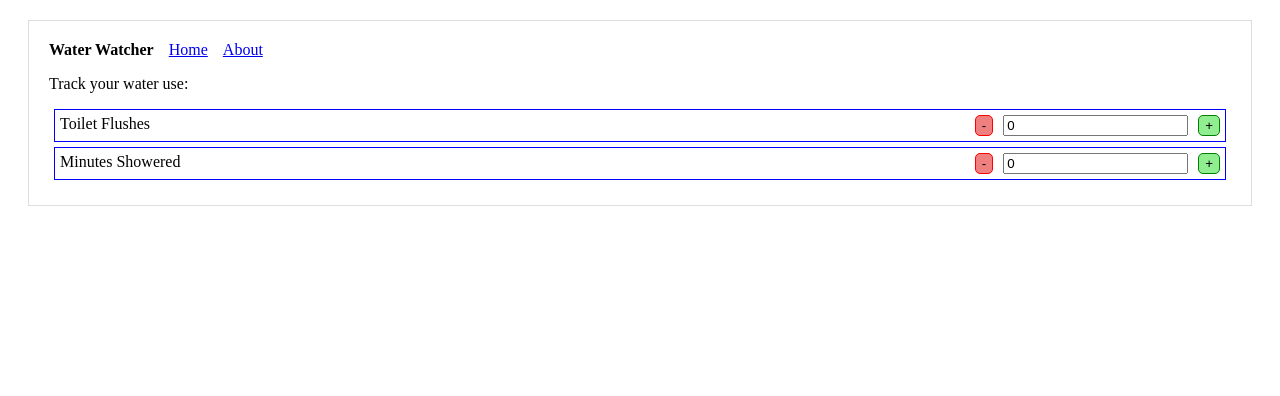
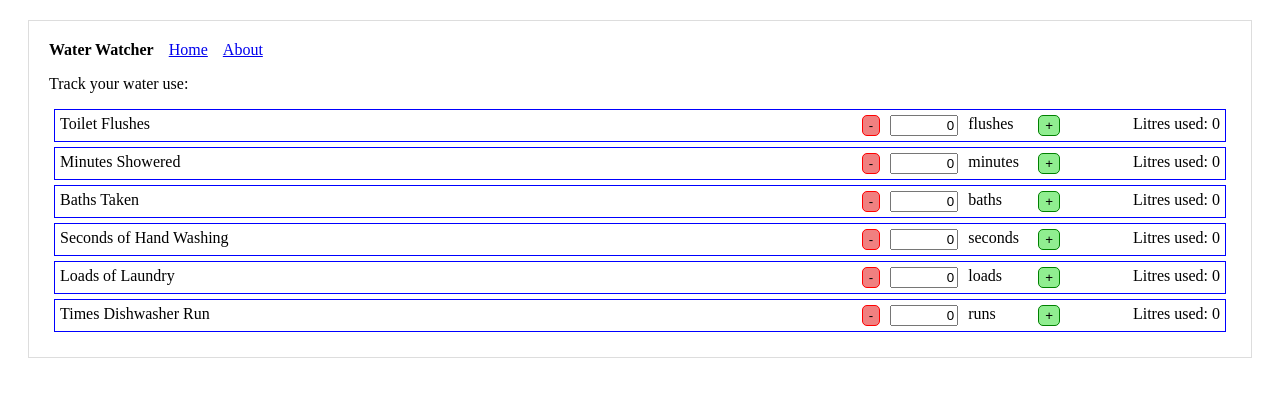
Before and after one commit to ophunt/madhacks2019, a Next.js app: page / in a window 1280 px wide. Shown: the top 396 px of the page. Built offline with nearby package versions, Linux system fonts and the light colour scheme.

Commit message:
Added calculation functionality

```diff
--- a/components/Counter.js
+++ b/components/Counter.js
@@ -1,7 +1,6 @@
 export default class Counter extends React.Component {
 	constructor(props) {
 		super(props);
-		this.state = {count: 0};
 
 		this.subtract = this.subtract.bind(this);
 		this.add = this.add.bind(this);
@@ -9,30 +8,31 @@ export default class Counter extends React.Component {
 	}
 
 	subtract() {
-		this.setState((state, props) => ({
-			count: Math.max(0, state.count - 1)
-		}));
+		this.updateCount(Math.max(0, this.props.obj.count - 1));
 	}
 
 	add() {
-		this.setState((state, props) => ({
-			count: state.count + 1
-		}));
+		this.updateCount(this.props.obj.count + 1);
 	}
 
-	handleChange(event) {
-		this.setState({
-			count: parseInt(event.target.value) || 0
-		});
+	handleChange(e) {
+		this.updateCount(parseInt(e.target.value) || 0);
+	}
+
+	updateCount(n) {
+		this.props.updateCount(n, this.props.index);
 	}
 
 	render() {
 		return (
 			<div className="counter">
-				<p>{this.props.name}</p>
+				<p className="label">{this.props.name}</p>
 				<button className="subtract" onClick={this.subtract}>-</button>
-				<input type="text" value={this.state.count} onChange={this.handleChange}/>
+				<input type="text" value={this.props.obj.count} onChange={this.handleChange}/>
+				<p className="units">{this.props.obj.units}</p>
 				<button className="add" onClick={this.add}>+</button>
+				<p className="total">Litres used: {this.props.obj.multiplier * this.props.obj.count}</p>
+
 
 				<style jsx>{`
 					.counter {
@@ -47,8 +47,17 @@ export default class Counter extends React.Component {
 						margin: 5px;
 					}
 
-					.counter > p {
+					.counter > p.label {
 						margin-right: auto;
+					}
+
+					.counter > p.units {
+						width: 60px;
+					}
+
+					.counter > p.total {
+						width: 150px;
+						text-align: right;
 					}
 
 					button {
@@ -64,6 +73,11 @@ export default class Counter extends React.Component {
 						border: 1px solid red;
 						background-color: lightcoral;
 					}
+
+					input {
+						width: 60px;
+						text-align: right;
+					}
 				`}</style>
 			</div>
 		);
--- a/components/Header.js
+++ b/components/Header.js
@@ -6,7 +6,7 @@ const linkStyle = {
 
 export default class Header extends React.Component {
 	render = () => (
-		<div>
+		<div className="header">
 			<b>Water Watcher</b>
 
 			<Link href="/">
--- /dev/null
+++ b/components/WaterCalculator.js
@@ -0,0 +1,50 @@
+import Counter from "../components/Counter";
+
+export default class Index extends React.Component {
+	constructor(props) {
+		super(props);
+
+		let categories = [
+			// ["name", litres/unit, unit]
+			["Toilet Flushes", 6, "flushes"],
+			["Minutes Showered", 8, "minutes"],
+			["Baths Taken", 40, "baths"],
+			["Seconds of Hand Washing", 0.1, "seconds"],
+			["Loads of Laundry", 80, "loads"],
+			["Times Dishwasher Run", 20, "runs"],
+		];
+
+		this.state = {};
+
+		for (let i in categories) {
+			let category = categories[i];
+			this.state[category[0]] = {multiplier: category[1], units: category[2], count: 0};
+		};
+
+		this.updateCount = this.updateCount.bind(this);
+	};
+
+	updateCount(n, i) {
+		const categoryName = Object.keys(this.state)[i];
+		const categoryObj = this.state[categoryName];
+		const newCategoryObj = { ...categoryObj, count: n};
+
+		this.setState({[categoryName]: newCategoryObj});
+	}
+
+	render() {
+		return (
+			<>
+			{
+				Object.keys(this.state).map((value, index) => {
+					return <Counter
+						key={index} index={index}
+						name={value} obj={this.state[value]}
+						updateCount={this.updateCount}
+					/>
+				})
+			}
+			</>
+		)
+	};
+}
--- a/pages/index.js
+++ b/pages/index.js
@@ -1,12 +1,14 @@
 import Layout from "../components/HeaderedLayout";
-import Counter from "../components/Counter";
+import WaterCalculator from "../components/WaterCalculator";
 
 export default class Index extends React.Component {
-	render = () => (
-		<Layout>
-			<p>Track your water use:</p>
-			<Counter name="Toilet Flushes"/>
-			<Counter name="Minutes Showered"/>
-		</Layout>
-	);
+
+	render() {
+		return (
+			<Layout>
+				<p>Track your water use:</p>
+				<WaterCalculator />
+			</Layout>
+		)
+	};
 }
```
